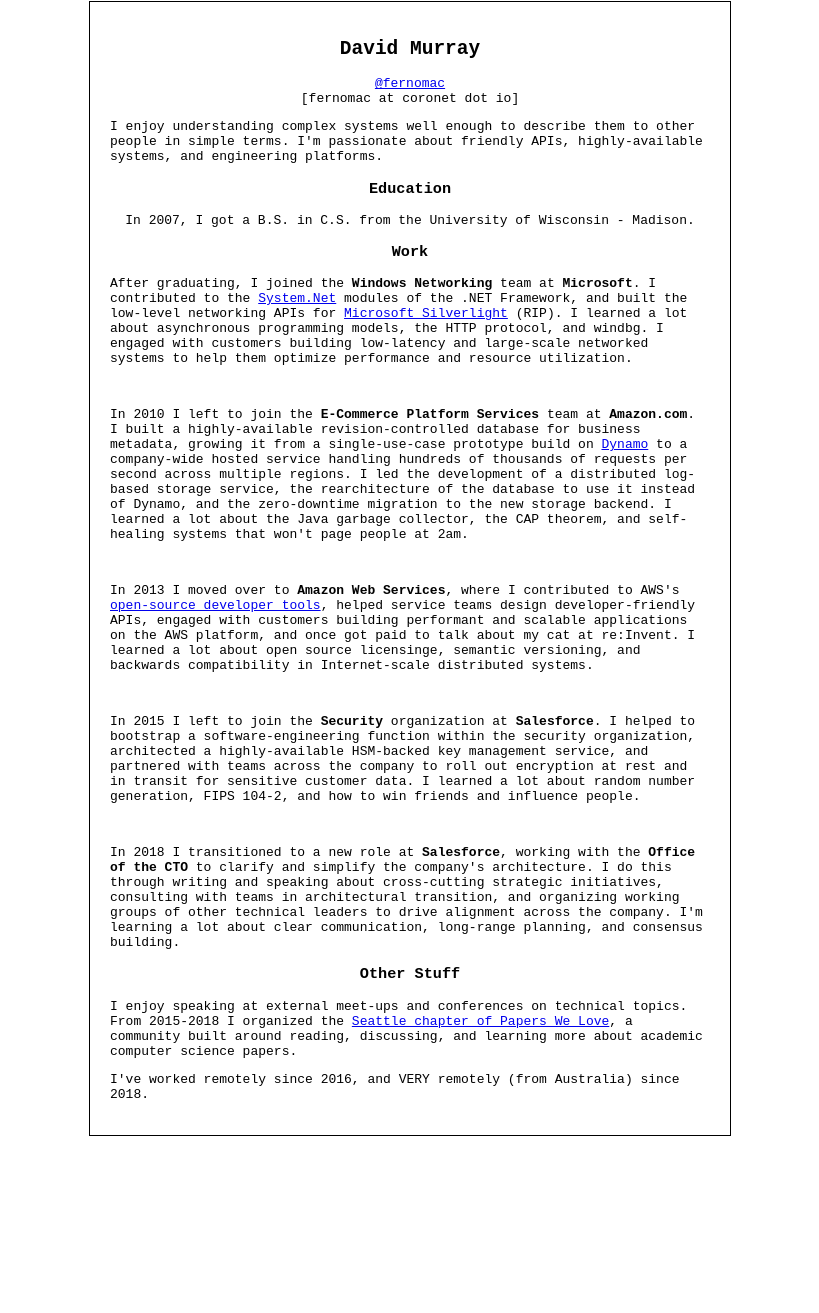
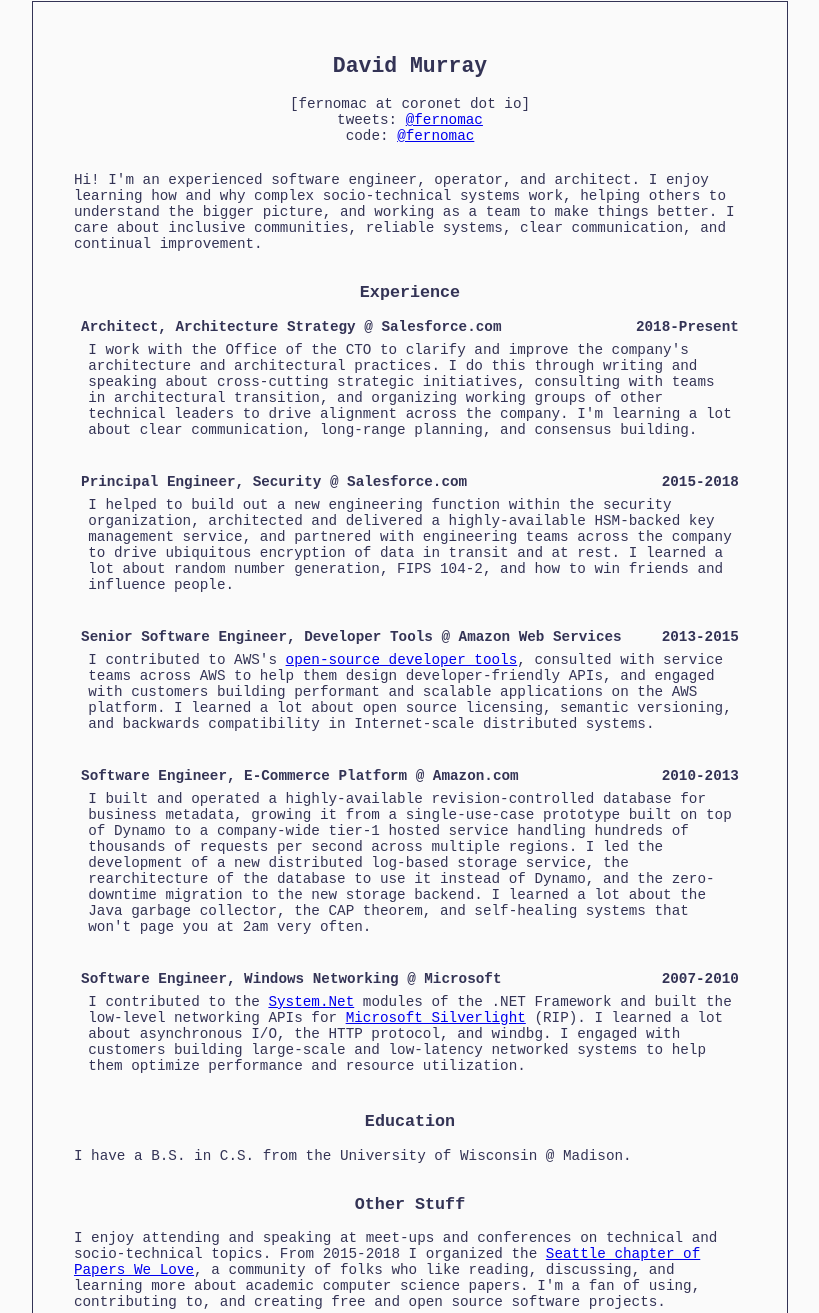
Before and after one commit to coronet/coronet.github.io, a plain HTML site: page resume.html in a window 1280 px wide. Shown: the part 7-1320 px from the top of the page, without its empty margins (230-1049 px from the left). Before the commit the page ends 1151 px from the top, so only its background shows below. Drawn offline with Linux system fonts and the light colour scheme.

Commit message:
changing things ... more

```diff
--- a/resume.html
+++ b/resume.html
@@ -1,93 +1,174 @@
 <html>
   <head>
     <title>A Wild RESUME Appears</title>
+    <style>
+      body {
+        color: #335;
+        background-color: #fafafa;
+        font-family: monospace;
+        font-size: 110%;
+      }
+      .main {
+        border: 1px solid #335;
+        max-width: 80ch;
+        padding: 4ch;
+        text-align: center;
+        margin-left: auto;
+        margin-right: auto;
+      }
+      .contact {
+        text-align: center;
+        margin-bottom: 1em;
+      }
+      .separator {
+        height: 0.5em;
+      }
+      .experience {
+        margin: 1em;
+      }
+      .header {
+        font-weight: bold;
+        display: flex;
+        justify-content: space-between;
+      }
+      .text {
+        text-align: left;
+        margin: 0.5em;
+      }
+    </style>
   </head>
-  <body style="">
-<div style="width: 600px; text-align: center; margin-left: auto; margin-right: auto; border: solid 1px; padding: 20px; font-family: monospace;">
+  <body>
+    <div class="main">
 
 <h2>David Murray</h2>
-<a href="https://twitter.com/fernomac">@fernomac</a><br/>
-[fernomac at coronet dot io]
+<div class="contact">
+  [fernomac at coronet dot io]<br/>
+  tweets: <a href="https://twitter.com/fernomac">@fernomac</a><br/>
+  code: <a href="https://github.com/fernomac">@fernomac</a><br/>
+</div>
 
-<p style="text-align: left;">
-I enjoy understanding complex systems well enough to describe them to other people in simple terms.
-I'm passionate about friendly APIs, highly-available systems, and engineering platforms.
-</p>
+<div class="separator"></div>
+
+<div class="text">
+  Hi! I'm an experienced software engineer, operator, and architect. I enjoy learning
+  how and why complex socio-technical systems work, helping others to understand the bigger
+  picture, and working as a team to make things better. I care about inclusive communities,
+  reliable systems, clear communication, and continual improvement.
+</div>
+
+<div class="separator"></div>
+
+<h3>Experience</h3>
+
+<div class="experience">
+  <div class="header">
+    <span>Architect, Architecture Strategy @ Salesforce.com</span>
+    <span>2018-Present</span>
+  </div>
+  <div class="text">
+    I work with the Office of the CTO to clarify and improve the company's architecture
+    and architectural practices. I do this through writing and speaking about cross-cutting
+    strategic initiatives, consulting with teams in architectural transition, and organizing
+    working groups of other technical leaders to drive alignment across the company. I'm
+    learning a lot about clear communication, long-range planning, and consensus building.
+  </div>
+</div>
+
+<div class="separator"></div>
+
+<div class="experience">
+  <div class="header">
+    <span>Principal Engineer, Security @ Salesforce.com</span>
+    <span>2015-2018</span>
+  </div>
+  <div class="text">
+    I helped to build out a new engineering function within the security organization,
+    architected and delivered a highly-available HSM-backed key management service, and
+    partnered with engineering teams across the company to drive ubiquitous encryption
+    of data in transit and at rest. I learned a lot about random number generation,
+    FIPS 104-2, and how to win friends and influence people.
+  </div>
+</div>
+
+<div class="separator"></div>
+
+<div class="experience">
+  <div class="header">
+    <span>Senior Software Engineer, Developer Tools @ Amazon Web Services</span>
+    <span>2013-2015</span>
+  </div>
+  <div class="text">
+    I contributed to AWS's <a href="https://github.com/aws">open-source developer tools</a>,
+    consulted with service teams across AWS to help them design developer-friendly APIs,
+    and engaged with customers building performant and scalable applications on the AWS
+    platform. I learned a lot about open source licensing, semantic versioning, and backwards
+    compatibility in Internet-scale distributed systems.
+  </div>
+</div>
+
+<div class="separator"></div>
+
+<div class="experience">
+  <div class="header">
+    <span>Software Engineer, E-Commerce Platform @ Amazon.com</span>
+    <span>2010-2013</span>
+  </div>
+  <div class="text">
+    I built and operated a highly-available revision-controlled database for business
+    metadata, growing it from a single-use-case prototype built on top of Dynamo to a
+    company-wide tier-1 hosted service handling hundreds of thousands of requests per second
+    across multiple regions. I led the development of a new distributed log-based storage
+    service, the rearchitecture of the database to use it instead of Dynamo, and the
+    zero-downtime migration to the new storage backend. I learned a lot about the Java
+    garbage collector, the CAP theorem, and self-healing systems that won't page you
+    at 2am very often.
+  </div>
+</div>
+
+<div class="separator"></div>
+
+<div class="experience">
+  <div class="header">
+    <span>Software Engineer, Windows Networking @ Microsoft</span>
+    <span>2007-2010</span>
+  </div>
+  <div class="text">
+    I contributed to the <a href="https://github.com/Microsoft/referencesource/tree/master/System/net/System">
+    System.Net</a> modules of the .NET Framework and built the low-level networking APIs
+    for <a href="https://msdn.microsoft.com/en-us/library/cc645029(v=vs.95).aspx">
+    Microsoft Silverlight</a> (RIP). I learned a lot about asynchronous I/O, the HTTP
+    protocol, and windbg. I engaged with customers building large-scale and low-latency
+    networked systems to help them optimize performance and resource utilization.
+  </div>
+</div>
+
+<div class="separator"></div>
 
 <h3>Education</h3>
-In 2007, I got a B.S. in C.S. from the University of Wisconsin - Madison.<br/>
 
-<h3>Work</h3>
+<div class="text">
+  I have a B.S. in C.S. from the University of Wisconsin @ Madison.
+</div>
 
-<p style="text-align: left;">
-After graduating, I joined the <b>Windows Networking</b> team at <b>Microsoft</b>. I contributed
-to the <a href="https://github.com/Microsoft/referencesource/tree/master/System/net/System">
-System.Net</a> modules of the .NET Framework, and built the low-level
-networking APIs for <a href="https://msdn.microsoft.com/en-us/library/cc645029(v=vs.95).aspx">
-Microsoft Silverlight</a> (RIP). I learned a lot about asynchronous
-programming models, the HTTP protocol, and windbg. I engaged with customers
-building low-latency and large-scale networked systems to help them optimize
-performance and resource utilization.
-</p>
-
-&nbsp;
-
-<p style="text-align: left;">
-In 2010 I left to join the <b>E-Commerce Platform Services</b> team
-at <b>Amazon.com</b>. I built a highly-available revision-controlled
-database for business metadata, growing it from a single-use-case prototype build on
-<a href="https://www.allthingsdistributed.com/files/amazon-dynamo-sosp2007.pdf">Dynamo</a>
-to a company-wide hosted service handling hundreds of thousands of requests
-per second across multiple regions. I led the development of a distributed log-based storage
-service, the rearchitecture of the database to use it instead of Dynamo, and the zero-downtime
-migration to the new storage backend. I learned a lot about the Java garbage collector, the CAP
-theorem, and self-healing systems that won't page people at 2am.
-</p>
-
-&nbsp;
-
-<p style="text-align: left;">
-In 2013 I moved over to <b>Amazon Web Services</b>, where I contributed
-to AWS's <a href="https://github.com/aws">open-source developer tools</a>,
-helped service teams design developer-friendly APIs, engaged with customers
-building performant and scalable applications on the AWS platform, and once
-got paid to talk about my cat at re:Invent. I learned a lot about open source
-licensinge, semantic versioning, and backwards compatibility in Internet-scale
-distributed systems.
-</p>
-
-&nbsp;
-
-<p style="text-align: left;">
-In 2015 I left to join the <b>Security</b> organization at <b>Salesforce</b>. I helped to
-bootstrap a software-engineering function within the security organization, architected a
-highly-available HSM-backed key management service, and partnered with teams across the
-company to roll out encryption at rest and in transit for sensitive customer data. I learned
-a lot about random number generation, FIPS 104-2, and how to win friends and influence people.
-</p>
-
-&nbsp;
-
-<p style="text-align: left;">
-In 2018 I transitioned to a new role at <b>Salesforce</b>, working with the <b>Office of the CTO</b> to
-clarify and simplify the company's architecture. I do this through writing and speaking about
-cross-cutting strategic initiatives, consulting with teams in architectural transition, and
-organizing working groups of other technical leaders to drive alignment across the company. I'm
-learning a lot about clear communication, long-range planning, and consensus building.
-</p>
+<div class="separator"></div>
 
 <h3>Other Stuff</h3>
 
-<p style="text-align: left;">
-I enjoy speaking at external meet-ups and conferences on technical topics. From 2015-2018 I organized
-the <a href="http://www.meetup.com/Papers-We-Love-Seattle/">Seattle chapter of Papers We Love</a>,
-a community built around reading, discussing, and learning more about academic computer science papers.
-</p>
+<div class="text">
+  I enjoy attending and speaking at meet-ups and conferences on technical and
+  socio-technical topics. From 2015-2018 I organized the <a href="http://www.meetup.com/Papers-We-Love-Seattle/">
+  Seattle chapter of Papers We Love</a>, a community of folks who like reading, discussing,
+  and learning more about academic computer science papers. I'm a fan of using, contributing
+  to, and creating free and open source software projects.
+</div>
 
-<p style="text-align: left;">
-I've worked remotely since 2016, and VERY remotely (from Australia) since 2018.
-</p>
+<div class="separator"></div>
 
+<div class="text">
+  I've worked remotely since 2016, and VERY remotely (from Australia) from 2018-2020. By
+  all accounts I'm reasonably good at it.
 </div>
+
+    </div>
   </body>
 </html>
```
